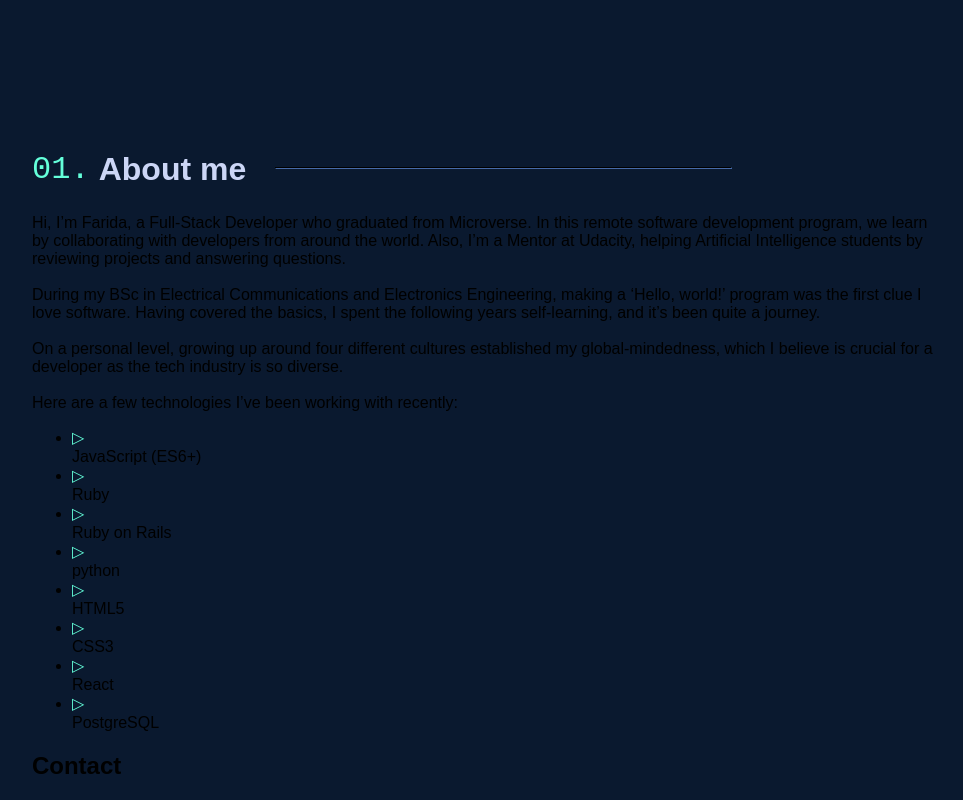
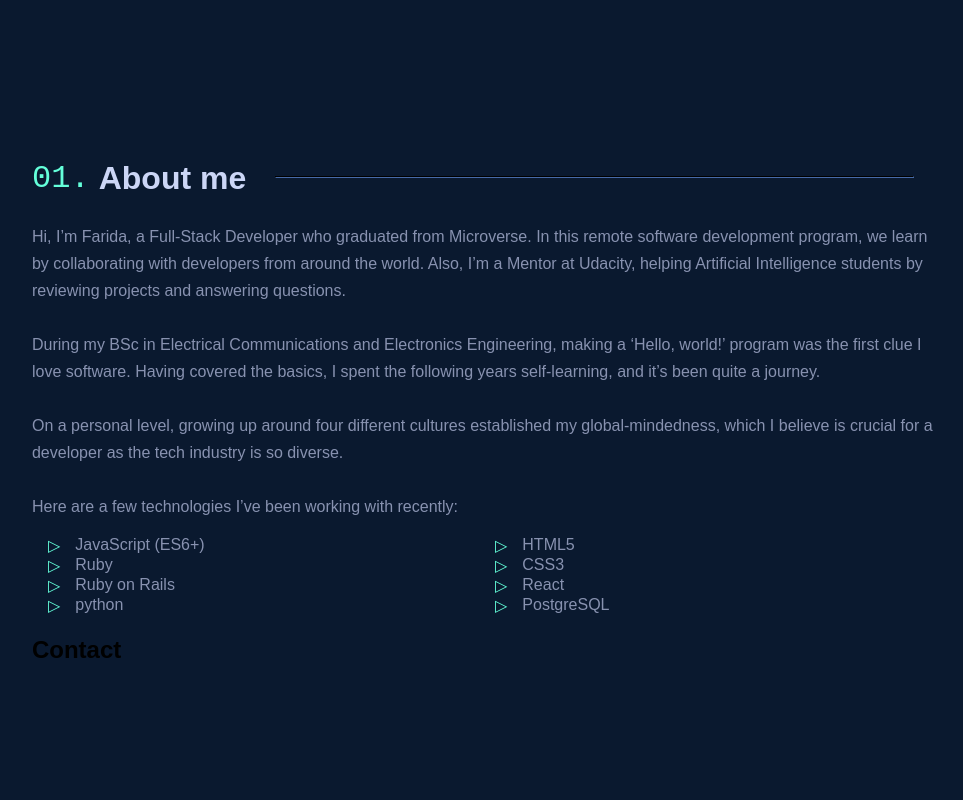
Before and after one commit to Farida-Hamid/Personal-Website, a React (Create React App) app: page / in a window 1280 px wide. Shown: the part 614-1414 px from the top of the page, without its empty margins (153-1116 px from the left). After the commit the page ends 1298 px from the top, so only its background shows below. Built offline with nearby package versions, Linux system fonts and the light colour scheme.

Commit message:
Style sbout component

```diff
--- a/src/style/App.css
+++ b/src/style/App.css
@@ -8,6 +8,11 @@
   --lightest-slate: #ccd6f6;
   --basic-background: #0a192f;
   --lightest-navy: #233554;
+}
+
+p {
+  line-height: 27px;
+  color: var(--slate);
 }
 
 body {
@@ -40,7 +45,7 @@
 }
 
 .title hr {
-  width: 50%;
+  width: 70%;
   height: 0;
   margin-left: 20px;
   border-color: var(--lightest-navy);
--- a/src/style/about.css
+++ b/src/style/about.css
@@ -0,0 +1,14 @@
+ul {
+  margin: 0.75em 0;
+  padding: 0 1em;
+  list-style: none;
+  color: var(--slate);
+  columns: 2;
+  -webkit-columns: 2;
+  -moz-columns: 2;
+}
+
+li {
+  display: flex;
+  gap: 15px;
+}
--- a/src/style/intro.css
+++ b/src/style/intro.css
@@ -1,11 +1,8 @@
 h1 {
-  /* font-size: 60px; */
   font-size: clamp(40px, 8vw, 60px);
   margin: 20px 0;
 }
 
 .introduction {
   width: clamp(70px, 60vw, 500px);
-  line-height: 27px;
-  color: var(--light-slate);
 }
```
